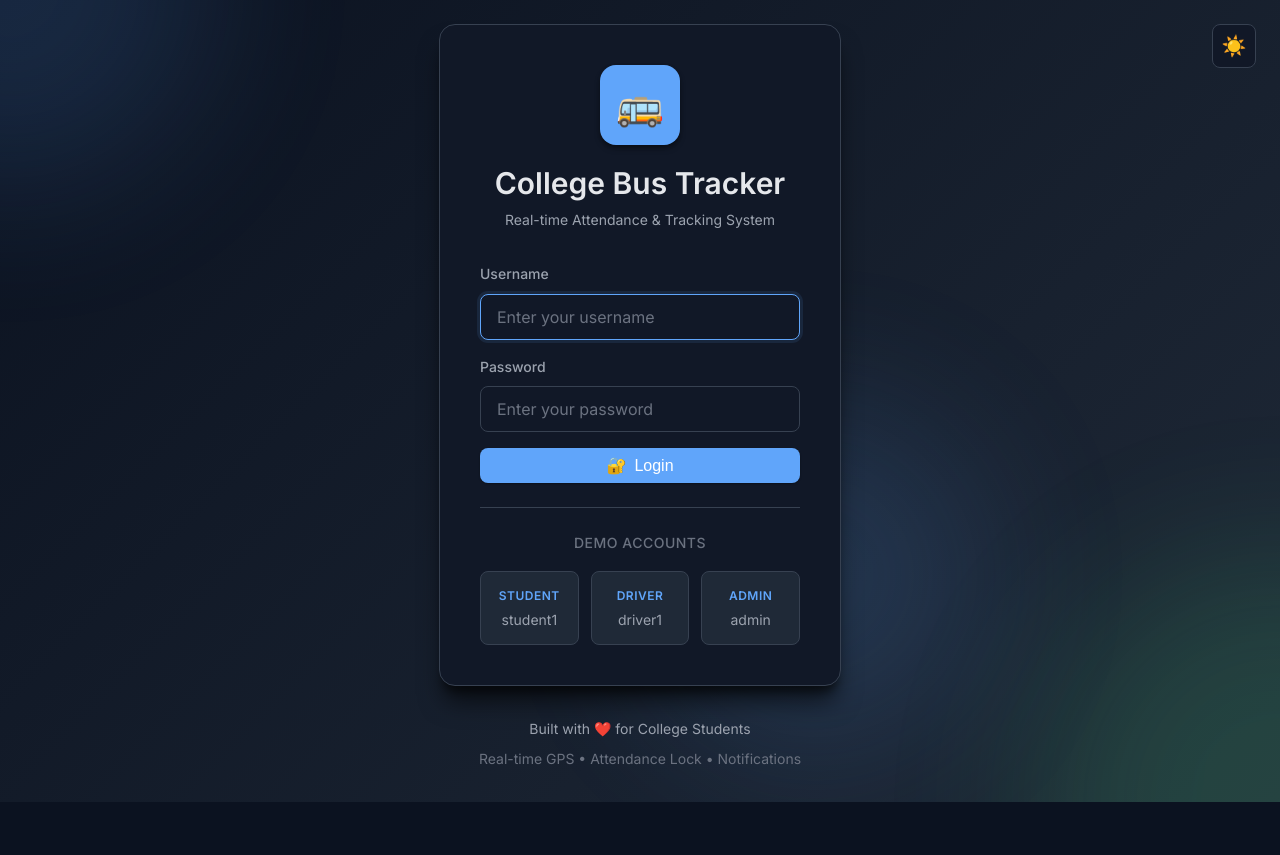
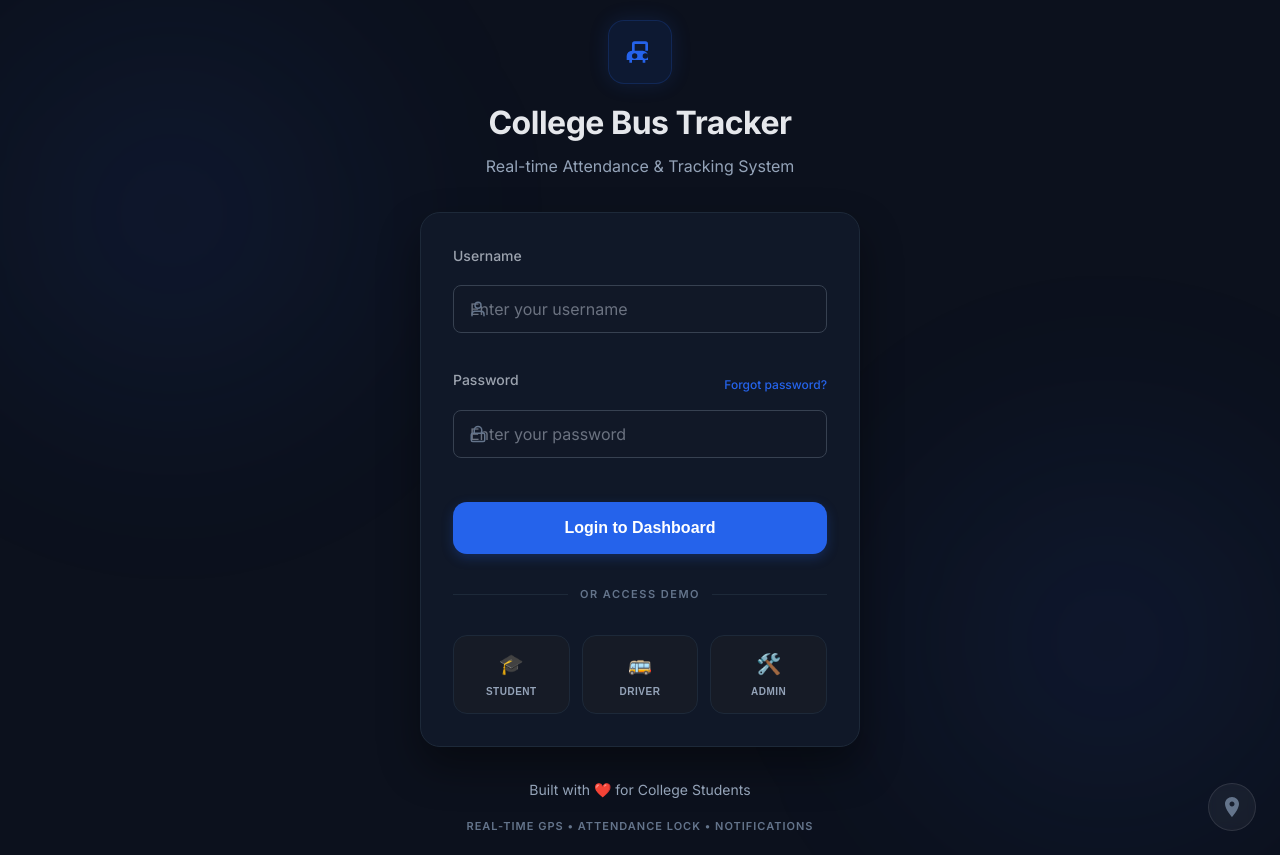
Before and after one commit to siddharthg-7/College-Bus-Tracking-Attendance-System, a React (Vite) app in the folder frontend/: page /login in a window 1280 px wide. Before the commit the page ends 802 px from the top, so only its background shows below. Built offline with nearby package versions, Linux system fonts and the light colour scheme.

Commit message:
feat: Add a new login page with a dark mode UI, form handling, and demo account access.

```diff
--- a/frontend/src/pages/LoginPage.css
+++ b/frontend/src/pages/LoginPage.css
@@ -1,320 +1,356 @@
 /**
- * Login Page - Transit-Grade Professional UI
- * Calm, trustworthy, reliable aesthetic
+ * Login Page - Premium Production UI (2026 Edition)
+ * Inspired by modern fintech and high-end SaaS dashboards
  */
 
-/* ========================================
-   LOGIN PAGE LAYOUT
-   ======================================== */
+:root {
+  --lp-bg: #0c111d;
+  --lp-card: #101828;
+  --lp-border: #1d2939;
+  --lp-input-bg: #1d2939;
+  --lp-accent: #2563eb;
+  --lp-text: #ffffff;
+  --lp-text-muted: #94a3b8;
+  --lp-text-dim: #64748b;
+  --lp-success: #10b981;
+}
+
 .login-page {
   min-height: 100vh;
   display: flex;
   align-items: center;
   justify-content: center;
+  background-color: var(--lp-bg);
+  color: var(--lp-text);
+  font-family: 'Inter', -apple-system, system-ui, sans-serif;
   position: relative;
   overflow: hidden;
-    background: var(--bg);
+  padding: 20px;
 }
 
-/* ========================================
-   BACKGROUND - SUBTLE GRADIENT
-   ======================================== */
+/* Background Glows */
 .login-background {
   position: absolute;
   inset: 0;
   z-index: 0;
-    background: linear-gradient(135deg, var(--bg) 0%, var(--elevated) 100%);
 }
 
-.gradient-orb {
+.gradient-glow {
   position: absolute;
-    border-radius: 50%;
+  width: 600px;
+  height: 600px;
+  background: radial-gradient(circle, rgba(37, 99, 235, 0.1) 0%, rgba(37, 99, 235, 0) 70%);
   filter: blur(80px);
-    opacity: 0.15;
-    animation: subtleFloat 20s ease-in-out infinite;
+  pointer-events: none;
 }
 
-.orb-1 {
-    width: 400px;
-    height: 400px;
-    background: var(--accent);
-    top: -200px;
-    left: -200px;
-    animation-delay: 0s;
+.top-left {
+  top: -10%;
+  left: -10%;
 }
 
-.orb-2 {
-    width: 500px;
-    height: 500px;
-    background: var(--success);
-    bottom: -250px;
-    right: -250px;
-    animation-delay: 10s;
+.bottom-right {
+  bottom: -10%;
+  right: -10%;
 }
 
-.orb-3 {
-    width: 350px;
-    height: 350px;
-    background: var(--info);
-    top: 50%;
-    left: 50%;
-    transform: translate(-50%, -50%);
-    animation-delay: 5s;
+/* Container */
+.login-container {
+  width: 100%;
+  max-width: 440px;
+  position: relative;
+  z-index: 10;
+  display: flex;
+  flex-direction: column;
+  gap: 32px;
 }
 
-@keyframes subtleFloat {
-
-    0%,
-    100% {
-        transform: translate(0, 0);
+/* Header */
+.login-header {
+  text-align: center;
+  display: flex;
+  flex-direction: column;
+  align-items: center;
+  gap: 12px;
 }
 
-    50% {
-        transform: translate(20px, -20px);
-    }
+.logo-box {
+  width: 64px;
+  height: 64px;
+  background-color: rgba(37, 99, 235, 0.1);
+  border: 1px solid rgba(37, 99, 235, 0.2);
+  border-radius: 16px;
+  display: flex;
+  align-items: center;
+  justify-content: center;
+  color: var(--lp-accent);
+  margin-bottom: 8px;
+  box-shadow: 0 0 20px rgba(37, 99, 235, 0.15);
 }
 
-/* ========================================
-   THEME TOGGLE CONTAINER
-   ======================================== */
-.theme-toggle-container {
-    position: absolute;
-    top: var(--space-6);
-    right: var(--space-6);
-    z-index: 10;
-}
-
-/* ========================================
-   LOGIN CONTAINER
-   ======================================== */
-.login-container {
-    position: relative;
-    z-index: 1;
-    width: 100%;
-    max-width: 450px;
-    padding: var(--space-6);
-    animation: fadeInUp 400ms cubic-bezier(0.4, 0, 0.2, 1);
-}
-
-@keyframes fadeInUp {
-    from {
-        opacity: 0;
-        transform: translateY(20px);
-    }
-
-    to {
-        opacity: 1;
-        transform: translateY(0);
-    }
-}
-
-/* ========================================
-   LOGIN CARD
-   ======================================== */
-.login-card {
-    background: var(--card);
-    border: 1px solid var(--border);
-    border-radius: var(--radius-xl);
-    padding: var(--space-10);
-    box-shadow: var(--shadow-xl);
-    backdrop-filter: blur(12px);
-}
-
-/* ========================================
-   LOGIN HEADER
-   ======================================== */
-.login-header {
-    text-align: center;
-    margin-bottom: var(--space-8);
-}
-
-.logo-container {
-    display: inline-flex;
-    align-items: center;
-    justify-content: center;
-    width: 80px;
-    height: 80px;
-    background: var(--accent);
-    border-radius: var(--radius-xl);
-    margin-bottom: var(--space-5);
-    box-shadow: var(--shadow-md);
-    transition: all var(--transition-base);
-}
-
-.logo-container:hover {
-    transform: scale(1.05);
-    box-shadow: var(--shadow-lg);
-}
-
-.logo-icon {
-    font-size: 2.5rem;
+.logo-svg {
+  width: 32px;
+  height: 32px;
 }
 
 .login-title {
-    font-size: var(--text-3xl);
-    font-weight: 600;
-    margin-bottom: var(--space-2);
-    color: var(--text);
+  font-size: 32px;
+  font-weight: 700;
+  letter-spacing: -0.5px;
+  margin: 0;
 }
 
 .login-subtitle {
-    color: var(--text-secondary);
-    font-size: var(--text-sm);
-    font-weight: 400;
+  color: var(--lp-text-muted);
+  font-size: 16px;
+  margin: 0;
 }
 
-/* ========================================
-   LOGIN FORM
-   ======================================== */
-.login-form {
-    margin-bottom: var(--space-6);
+/* Card */
+.login-card {
+  background-color: var(--lp-card);
+  border: 1px solid var(--lp-border);
+  border-radius: 20px;
+  padding: 32px;
+  box-shadow: 0 20px 40px rgba(0, 0, 0, 0.4);
 }
 
-.btn-block {
-    width: 100%;
-    padding: var(--space-3);
-    font-size: var(--text-base);
+.login-form {
+  display: flex;
+  flex-direction: column;
+  gap: 20px;
+}
+
+/* Form Groups */
+.form-group {
+  display: flex;
+  flex-direction: column;
+  gap: 10px;
+}
+
+.label-row {
+  display: flex;
+  justify-content: space-between;
+  align-items: center;
+}
+
+.form-label {
+  font-size: 14px;
+  font-weight: 500;
+  color: var(--lp-text-muted);
+}
+
+.forgot-link {
+  font-size: 12px;
+  color: var(--lp-accent);
+  text-decoration: none;
   font-weight: 500;
 }
 
-/* ========================================
-   ALERT MESSAGES
-   ======================================== */
-.alert {
-    padding: var(--space-3) var(--space-4);
-    border-radius: var(--radius-md);
-    margin-bottom: var(--space-5);
+.forgot-link:hover {
+  text-decoration: underline;
+}
+
+.input-wrapper {
+  position: relative;
   display: flex;
   align-items: center;
-    gap: var(--space-3);
-    animation: fadeIn 250ms cubic-bezier(0.4, 0, 0.2, 1);
 }
 
-.alert-error {
-    background: var(--error-light);
-    border: 1px solid var(--error);
-    color: var(--error);
+.input-icon {
+  position: absolute;
+  left: 16px;
+  color: var(--lp-text-dim);
+  display: flex;
+  align-items: center;
 }
 
-.alert-icon {
-    font-size: var(--text-xl);
+.form-input {
+  width: 100%;
+  height: 48px;
+  background-color: var(--lp-input-bg);
+  border: 1px solid var(--lp-border);
+  border-radius: 12px;
+  padding: 0 16px 0 48px;
+  color: var(--lp-text);
+  font-size: 15px;
+  transition: all 0.2s ease;
 }
 
-/* ========================================
-   DEMO ACCOUNTS SECTION
-   ======================================== */
-.demo-accounts {
-    padding-top: var(--space-6);
-    border-top: 1px solid var(--border);
+.form-input:focus {
+  outline: none;
+  border-color: var(--lp-accent);
+  box-shadow: 0 0 0 2px rgba(37, 99, 235, 0.1);
 }
 
-.demo-title {
-    font-size: var(--text-sm);
-    font-weight: 500;
-    color: var(--text-muted);
-    text-align: center;
-    margin-bottom: var(--space-4);
-    text-transform: uppercase;
-    letter-spacing: 0.5px;
+.form-input::placeholder {
+  color: var(--lp-text-dim);
 }
 
+/* Submit Button */
+.login-submit-btn {
+  height: 52px;
+  background-color: var(--lp-accent);
+  color: white;
+  border: none;
+  border-radius: 14px;
+  font-size: 16px;
+  font-weight: 600;
+  cursor: pointer;
+  transition: all 0.2s ease;
+  margin-top: 8px;
+  box-shadow: 0 4px 12px rgba(37, 99, 235, 0.25);
+}
+
+.login-submit-btn:hover:not(:disabled) {
+  background-color: #1d4ed8;
+  transform: translateY(-1px);
+  box-shadow: 0 6px 16px rgba(37, 99, 235, 0.35);
+}
+
+.login-submit-btn:active:not(:disabled) {
+  transform: translateY(0);
+}
+
+.login-submit-btn:disabled {
+  opacity: 0.7;
+  cursor: not-allowed;
+}
+
+/* Error Message */
+.error-message {
+  color: #ef4444;
+  font-size: 13px;
+  text-align: center;
+  padding: 8px;
+  background: rgba(239, 68, 68, 0.1);
+  border-radius: 8px;
+}
+
+/* Divider */
+.divider {
+  margin: 32px 0;
+  position: relative;
+  display: flex;
+  align-items: center;
+  justify-content: center;
+}
+
+.divider::before {
+  content: '';
+  position: absolute;
+  width: 100%;
+  height: 1px;
+  background-color: var(--lp-border);
+  z-index: 1;
+}
+
+.divider-text {
+  background-color: var(--lp-card);
+  padding: 0 12px;
+  font-size: 11px;
+  font-weight: 600;
+  color: var(--lp-text-dim);
+  text-transform: uppercase;
+  letter-spacing: 1.5px;
+  position: relative;
+  z-index: 2;
+}
+
+/* Demo Grid */
 .demo-grid {
   display: grid;
   grid-template-columns: repeat(3, 1fr);
-    gap: var(--space-3);
+  gap: 12px;
 }
 
-.demo-btn {
+.demo-card {
   display: flex;
   flex-direction: column;
   align-items: center;
-    gap: var(--space-2);
-    padding: var(--space-4) var(--space-3);
-    background: var(--elevated);
-    border: 1px solid var(--border);
-    border-radius: var(--radius-md);
+  justify-content: center;
+  gap: 10px;
+  padding: 16px 8px;
+  background-color: #161b26;
+  border: 1px solid var(--lp-border);
+  border-radius: 14px;
   cursor: pointer;
-    transition: all var(--transition-fast);
-    font-family: var(--font-sans);
+  transition: all 0.2s ease;
+  color: var(--lp-text);
 }
 
-.demo-btn:hover {
-    background: var(--card);
-    border-color: var(--accent);
+.demo-card:hover {
+  border-color: var(--lp-accent);
+  background-color: #1d2939;
   transform: translateY(-2px);
-    box-shadow: var(--shadow-sm);
 }
 
-.demo-btn:active {
-    transform: translateY(0);
+.demo-icon {
+  font-size: 20px;
 }
 
-.demo-role {
-    font-size: var(--text-xs);
-    font-weight: 600;
-    color: var(--accent);
-    text-transform: uppercase;
+.demo-label {
+  font-size: 10px;
+  font-weight: 700;
   letter-spacing: 0.5px;
+  color: var(--lp-text-muted);
 }
 
-.demo-username {
-    font-size: var(--text-sm);
-    color: var(--text-secondary);
-    font-weight: 400;
+/* Footer */
+.login-footer {
+  text-align: center;
+  display: flex;
+  flex-direction: column;
+  gap: 16px;
 }
 
-/* ========================================
-   LOGIN FOOTER
-   ======================================== */
-.login-footer {
-    text-align: center;
-    margin-top: var(--space-8);
-    color: var(--text-muted);
-    font-size: var(--text-sm);
+.footer-main {
+  font-size: 14px;
+  color: var(--lp-text-muted);
+  margin: 0;
 }
 
-.login-footer p {
-    margin-bottom: var(--space-2);
+.footer-sub {
+  font-size: 11px;
+  color: var(--lp-text-dim);
+  letter-spacing: 1px;
+  font-weight: 600;
+  margin: 0;
 }
 
-/* ========================================
-   RESPONSIVE DESIGN
-   ======================================== */
-@media (max-width: 768px) {
-    .login-container {
-        padding: var(--space-4);
+/* Floating Icon */
+.floating-map-icon {
+  position: absolute;
+  bottom: 24px;
+  right: 24px;
+  width: 48px;
+  height: 48px;
+  background-color: rgba(255, 255, 255, 0.05);
+  border-radius: 50%;
+  display: flex;
+  align-items: center;
+  justify-content: center;
+  color: var(--lp-text-dim);
+  backdrop-filter: blur(4px);
+  border: 1px solid rgba(255, 255, 255, 0.1);
 }
 
-    .login-card {
-        padding: var(--space-8);
+/* Animations */
+@keyframes fadeIn {
+  from { opacity: 0; transform: translateY(10px); }
+  to { opacity: 1; transform: translateY(0); }
 }
 
-    .demo-grid {
-        grid-template-columns: 1fr;
+.login-container {
+  animation: fadeIn 0.6s ease-out;
 }
 
-    .theme-toggle-container {
-        top: var(--space-4);
-        right: var(--space-4);
+/* Responsive */
+@media (max-width: 480px) {
+  .login-card {
+    padding: 24px;
+  }
+  .login-title {
+    font-size: 26px;
   }
 }
-
-/* ========================================
-   REDUCED MOTION
-   ======================================== */
-@media (prefers-reduced-motion: reduce) {
-
-    .login-container,
-    .alert {
-        animation: none;
-    }
-
-    .gradient-orb {
-        animation: none;
-    }
-
-    .logo-container:hover,
-    .demo-btn:hover {
-        transform: none;
-    }
-}
--- a/frontend/src/pages/LoginPage.jsx
+++ b/frontend/src/pages/LoginPage.jsx
@@ -43,35 +43,29 @@ function LoginPage() {
     return (
         <div className="login-page">
             <div className="login-background">
-                <div className="gradient-orb orb-1"></div>
-                <div className="gradient-orb orb-2"></div>
-                <div className="gradient-orb orb-3"></div>
-            </div>
-
-            <div className="theme-toggle-container">
-                <ThemeToggle />
+                <div className="gradient-glow top-left"></div>
+                <div className="gradient-glow bottom-right"></div>
             </div>
 
             <div className="login-container">
-                <div className="login-card card-glass">
                 <div className="login-header">
-                        <div className="logo-container">
-                            <div className="logo-icon">🚌</div>
+                    <div className="logo-box">
+                        <svg viewBox="0 0 24 24" className="logo-svg">
+                            <path fill="currentColor" d="M18 11V6a2 2 0 0 0-2-2H8a2 2 0 0 0-2 2v5a4 4 0 0 0-4 4v3h2v2h2v-2h8v2h2v-2h2v-3a4 4 0 0 0-4-4M8 6h8v5H8V6m-2 9a2 2 0 1 1 2 2a2 2 0 0 1-2-2m10 2a2 2 0 1 1 2-2a2 2 0 0 1-2 2" />
+                        </svg>
                     </div>
                     <h1 className="login-title">College Bus Tracker</h1>
                     <p className="login-subtitle">Real-time Attendance & Tracking System</p>
                 </div>
 
+                <div className="login-card">
                     <form onSubmit={handleSubmit} className="login-form">
-                        {error && (
-                            <div className="alert alert-error fade-in">
-                                <span className="alert-icon">⚠️</span>
-                                {error}
-                            </div>
-                        )}
-
                         <div className="form-group">
                             <label className="form-label">Username</label>
+                            <div className="input-wrapper">
+                                <span className="input-icon">
+                                    <svg viewBox="0 0 24 24" width="18" height="18" fill="none" stroke="currentColor" strokeWidth="2" strokeLinecap="round" strokeLinejoin="round"><path d="M20 21v-2a4 4 0 0 0-4-4H8a4 4 0 0 0-4 4v2"></path><circle cx="12" cy="7" r="4"></circle></svg>
+                                </span>
                                 <input
                                     type="text"
                                     className="form-input"
@@ -79,12 +73,19 @@ function LoginPage() {
                                     value={username}
                                     onChange={(e) => setUsername(e.target.value)}
                                     required
-                                autoFocus
                                 />
+                            </div>
                         </div>
 
                         <div className="form-group">
+                            <div className="label-row">
                                 <label className="form-label">Password</label>
+                                <a href="#" className="forgot-link">Forgot password?</a>
+                            </div>
+                            <div className="input-wrapper">
+                                <span className="input-icon">
+                                    <svg viewBox="0 0 24 24" width="18" height="18" fill="none" stroke="currentColor" strokeWidth="2" strokeLinecap="round" strokeLinejoin="round"><rect x="3" y="11" width="18" height="11" rx="2" ry="2"></rect><path d="M7 11V7a5 5 0 0 1 10 0v4"></path></svg>
+                                </span>
                                 <input
                                     type="password"
                                     className="form-input"
@@ -94,48 +95,50 @@ function LoginPage() {
                                     required
                                 />
                             </div>
+                        </div>
+
+                        {error && <div className="error-message">{error}</div>}
 
                         <button
                             type="submit"
-                            className="btn btn-primary btn-block"
+                            className="login-submit-btn"
                             disabled={loading}
                         >
-                            {loading ? (
-                                <>
-                                    <span className="spin">⏳</span>
-                                    Logging in...
-                                </>
-                            ) : (
-                                <>
-                                    <span>🔐</span>
-                                    Login
-                                </>
-                            )}
+                            {loading ? "Logging in..." : "Login to Dashboard"}
                         </button>
                     </form>
 
-                    <div className="demo-accounts">
-                        <p className="demo-title">Demo Accounts</p>
+                    <div className="divider">
+                        <span className="divider-text">OR ACCESS DEMO</span>
+                    </div>
+
                     <div className="demo-grid">
-                            {demoAccounts.map((account, index) => (
-                                <button
-                                    key={index}
-                                    className="demo-btn"
-                                    onClick={() => fillDemo(account)}
-                                    type="button"
-                                >
-                                    <span className="demo-role">{account.role}</span>
-                                    <span className="demo-username">{account.username}</span>
+                        <button className="demo-card" onClick={() => fillDemo(demoAccounts[0])}>
+                            <span className="demo-icon">🎓</span>
+                            <span className="demo-label">STUDENT</span>
                         </button>
-                            ))}
-                        </div>
+                        <button className="demo-card" onClick={() => fillDemo(demoAccounts[1])}>
+                            <span className="demo-icon">🚌</span>
+                            <span className="demo-label">DRIVER</span>
+                        </button>
+                        <button className="demo-card" onClick={() => fillDemo(demoAccounts[2])}>
+                            <span className="demo-icon">🛠️</span>
+                            <span className="demo-label">ADMIN</span>
+                        </button>
                     </div>
                 </div>
 
                 <div className="login-footer">
-                    <p>Built with ❤️ for College Students</p>
-                    <p className="text-muted">Real-time GPS • Attendance Lock • Notifications</p>
+                    <p className="footer-main">Built with ❤️ for College Students</p>
+                    <p className="footer-sub">REAL-TIME GPS • ATTENDANCE LOCK • NOTIFICATIONS</p>
                 </div>
+            </div>
+
+            {/* Floating map icon bottom right */}
+            <div className="floating-map-icon">
+                <svg viewBox="0 0 24 24" width="24" height="24" fill="currentColor">
+                    <path d="M12 2C8.13 2 5 5.13 5 9c0 5.25 7 13 7 13s7-7.75 7-13c0-3.87-3.13-7-7-7zm0 9.5c-1.38 0-2.5-1.12-2.5-2.5s1.12-2.5 2.5-2.5 2.5 1.12 2.5 2.5-1.12 2.5-2.5 2.5z" />
+                </svg>
             </div>
         </div>
     );
```
Lines whose indentation alone changed are shown as unchanged.
